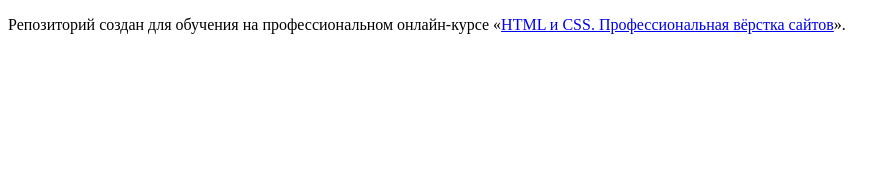
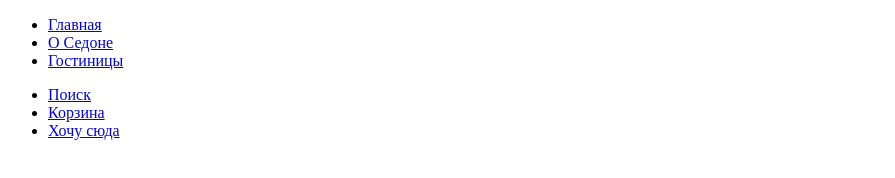
Before and after one commit to htmlacademy-htmlcss/2043231-sedona-34, a plain HTML site: page index.html in a window 1280 px wide. Shown: the whole page, without its empty margins (0-895 px from the left). Drawn offline with Linux system fonts and the light colour scheme.

Commit message:
Создаёт header

```diff
--- a/index.html
+++ b/index.html
@@ -2,11 +2,42 @@
 <html lang="ru">
   <head>
     <meta charset="utf-8">
-    <title>HTML Academy: Седона</title>
+    <title>Седона</title>
   </head>
   <body>
-
-    <p>Репозиторий создан для обучения на профессиональном онлайн‑курсе «<a href="https://htmlacademy.ru/intensive/htmlcss">HTML и CSS. Профессиональная вёрстка сайтов</a>».</p>
-
-  </body>
+    <header class="page-header">
+      <nav class="navigation">
+        <ul class="navigation-list">
+          <li class="navigation-item">
+            <a class="navigation-link" href="about.html">Главная</a>
+          </li>
+          <li class="navigation-item">
+            <a class="navigation-link" href="catalog.html">О Седоне</a>
+          </li>
+          <li class="navigation-item">
+            <a class="navigation-link" href="faq.html">Гостиницы</a>
+          </li>
+        </ul>
+        <ul class="navigation-user">
+          <li class="navigation-item">
+            <a class="navigation-link" href="#">
+              <span class="visually-hidden">
+                Поиск
+              </span>
+            </a>
+          </li>
+          <li class="navigation-item">
+            <a class="navigation-link" href="#">
+              <span class="visually-hidden">
+                Корзина
+              </span>
+            </a>
+          </li>
+          <li class="navigation-item">
+            <a class="navigation-link" href="#">Хочу сюда</a>
+          </li>
+        </ul>
+      </nav>
+    </header>
+    </body>
 </html>
```
